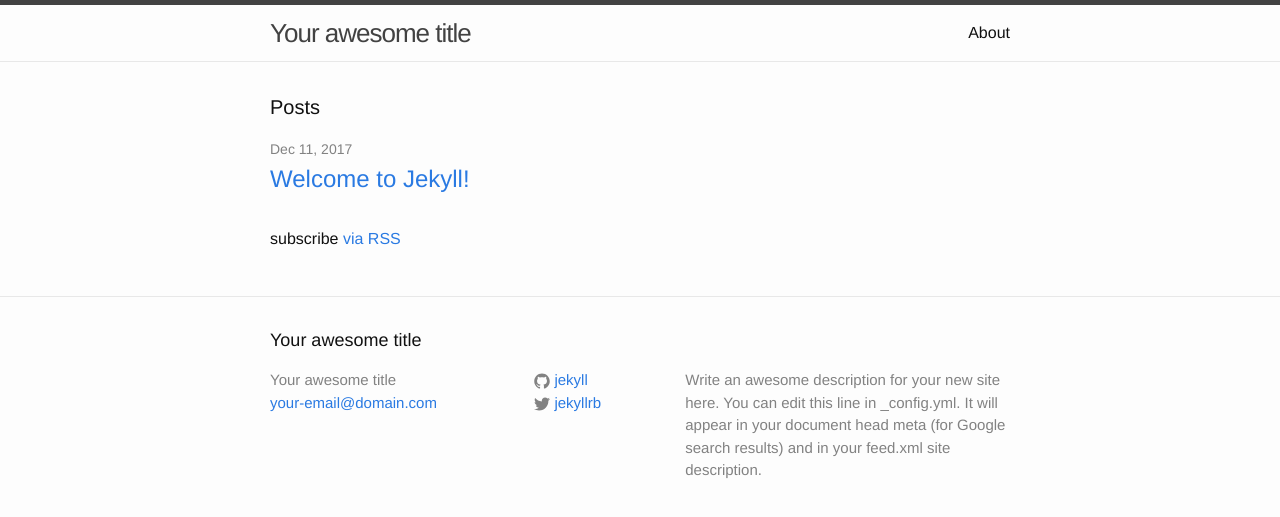
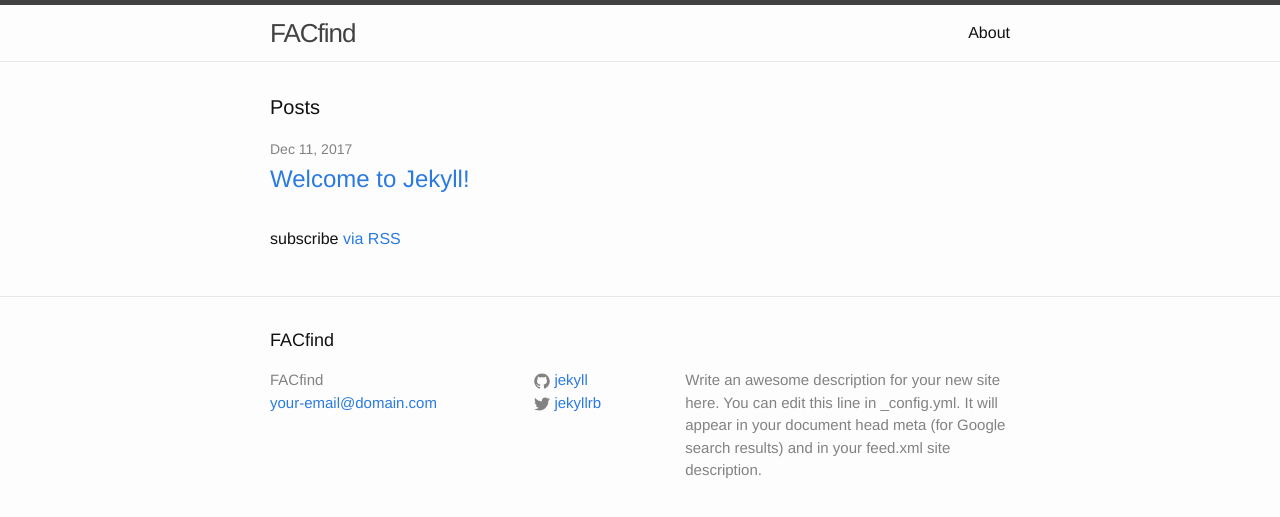
Before and after one commit to caseyperk/caseyperk.github.io, a Jekyll site: the page built from index.html, in a window 1280 px wide. Shown: the top 517 px of the page. Built offline with Jekyll 4.4.1, drawn with Linux system fonts in a browser that asks for light colours.

Commit message:
Update _config.yml

```diff
--- a/_config.yml
+++ b/_config.yml
@@ -6,7 +6,7 @@
 # 'jekyll serve'. If you change this file, please restart the server process.
 
 # Site settings
-title: Your awesome title
+title: FACfind
 email: your-email@domain.com
 description: > # this means to ignore newlines until "baseurl:"
   Write an awesome description for your new site here. You can edit this
```
